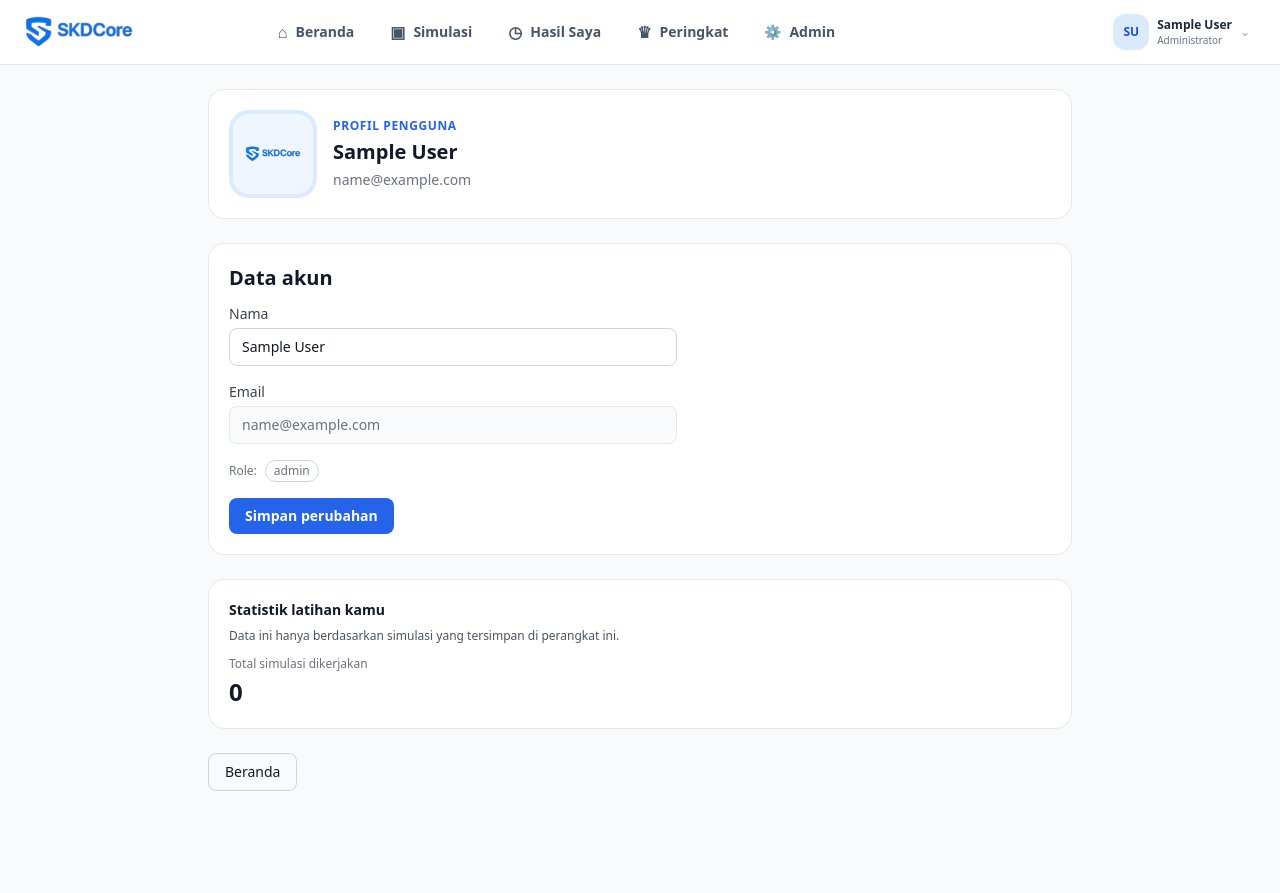
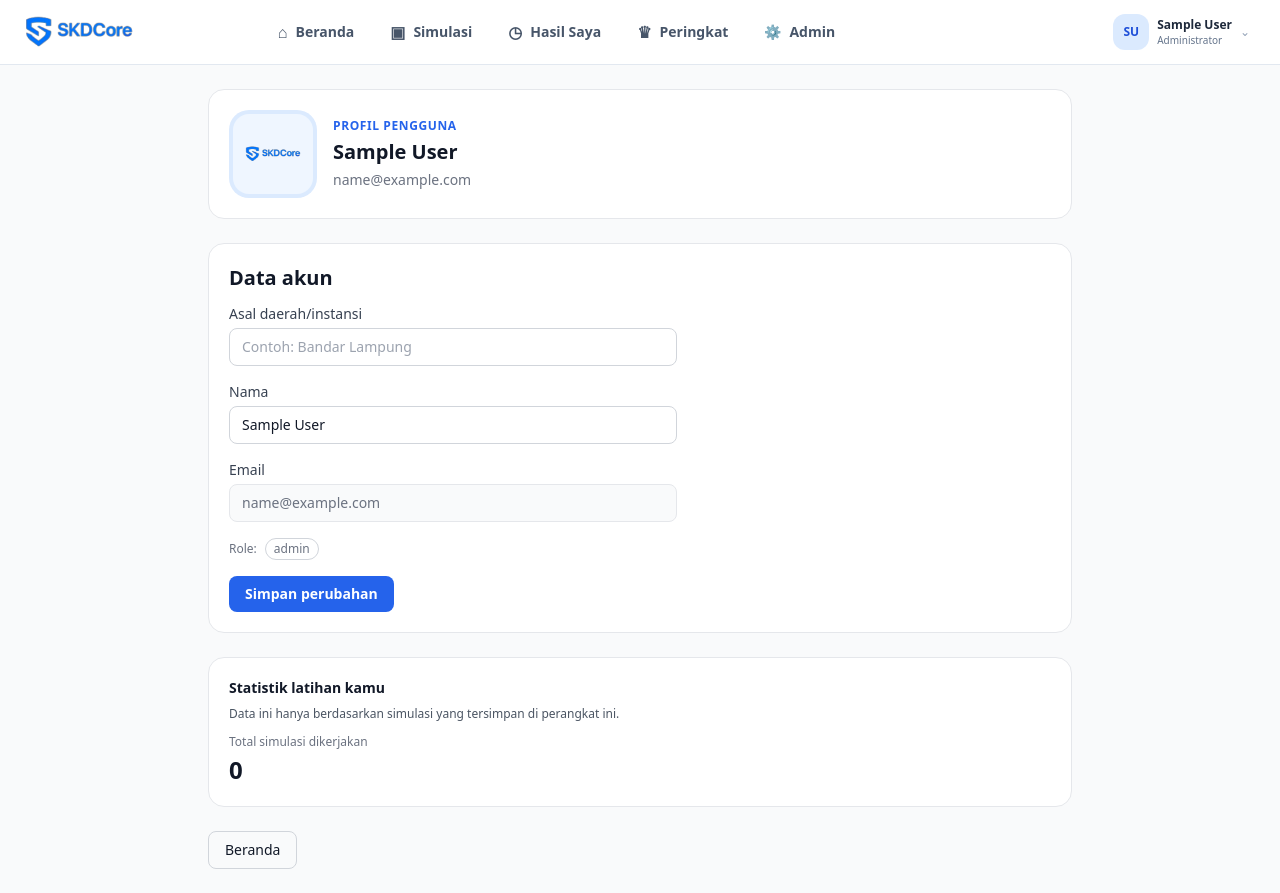
Before and after one commit to yogaaagooy/skdcore, a React (Vite) app: page /profile in a window 1280 px wide. Before the commit the page ends 815 px from the top, so only its background shows below. Built offline with nearby package versions, Linux system fonts and the light colour scheme; sample sign-in values are in the browser's storage; the HTML template or start-up script is replaced by a standard one.

Commit message:
Perbarui peringkat dan format simulasi sesuai BKN

```diff
--- a/src/pages/Profile.jsx
+++ b/src/pages/Profile.jsx
@@ -12,6 +12,7 @@ export default function Profile() {
   const [historyCount, setHistoryCount] = useState(0);
   const [lastResult, setLastResult] = useState(null);
   const [nameInput, setNameInput] = useState("");
+  const [asalInput, setAsalInput] = useState("");
 
   useEffect(() => {
     const u = getCurrentUser();
@@ -21,6 +22,7 @@ export default function Profile() {
     }
     setUser(u);
     setNameInput(u.name || "");
+    setAsalInput(u.asal || "");
 
     if (typeof window === "undefined") return;
     try {
@@ -50,10 +52,10 @@ export default function Profile() {
     const users = getUsers();
     const idx = users.findIndex((u) => u.id === user.id);
     if (idx !== -1) {
-      users[idx] = { ...users[idx], name: newName };
+      users[idx] = { ...users[idx], name: newName, asal: asalInput.trim() };
       saveUsers(users);
     }
-    const updatedUser = { ...user, name: newName };
+    const updatedUser = { ...user, name: newName, asal: asalInput.trim() };
     setCurrentUser(updatedUser);
     setUser(updatedUser);
   }
@@ -81,6 +83,10 @@ export default function Profile() {
         <section className="bg-white dark:bg-slate-900 dark:border-slate-800 rounded-2xl border border-gray-200 p-5">
           <h2 className="text-xl font-bold mb-3">Data akun</h2>
           <form onSubmit={handleSaveName} className="space-y-4 max-w-md">
+            <div>
+              <label className="block text-sm font-medium text-gray-700 dark:text-slate-200 mb-1">Asal daerah/instansi</label>
+              <input value={asalInput} onChange={(e) => setAsalInput(e.target.value)} className="w-full border border-gray-300 dark:border-slate-700 rounded-lg px-3 py-2 text-sm bg-white dark:bg-slate-800 text-gray-900 dark:text-slate-50 focus:outline-none focus:ring-2 focus:ring-blue-500 focus:border-blue-500" placeholder="Contoh: Bandar Lampung" />
+            </div>
             <div>
               <label className="block text-sm font-medium text-gray-700 dark:text-slate-200 mb-1">
                 Nama
```
